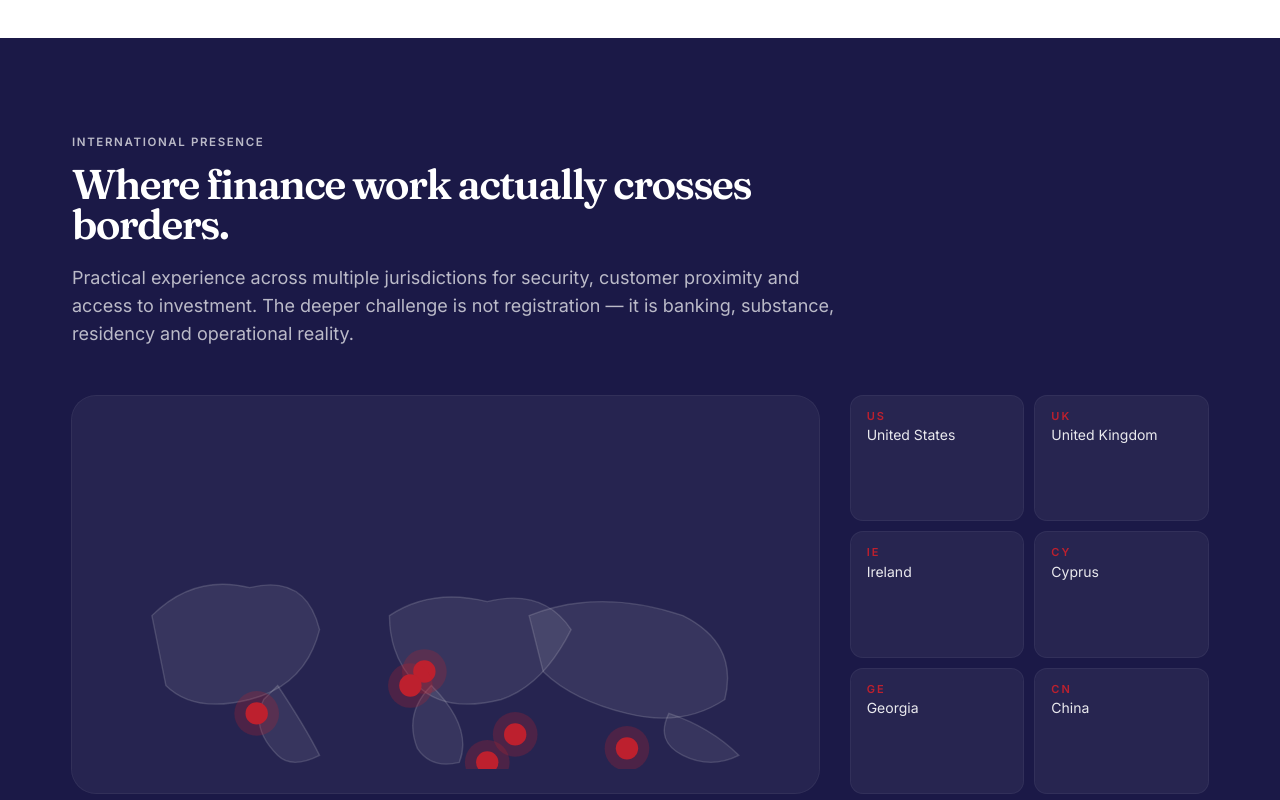
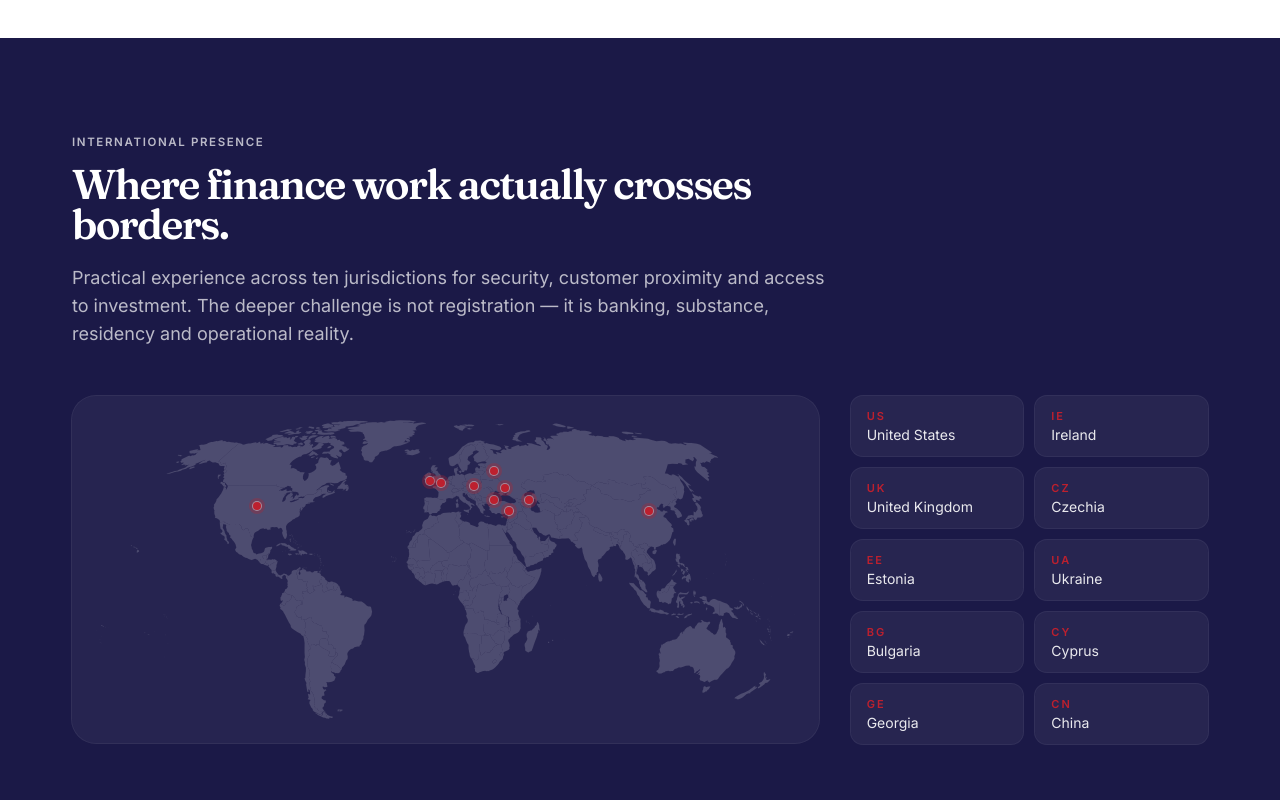
Before and after one commit to valeriy-star/finance-website, a Next.js app: page /expertise in a window 1280 px wide. Shown: the part 9400-10200 px from the top of the page. Built offline with nearby package versions, Linux system fonts and the light colour scheme.

Commit message:
Update WorldMap.tsx

```diff
--- a/src/components/WorldMap.tsx
+++ b/src/components/WorldMap.tsx
@@ -1,18 +1,34 @@
 import { Container } from './Container';
 import { SectionHeading } from './SectionHeading';
+import { asset } from '@/lib/paths';
 
+// Equirectangular projection on the Simplemaps world-map.svg
+// (viewBox 0 0 2000 857). Position each marker as a percentage of
+// the container, computed from latitude / longitude:
+//   left = (lon + 180) / 360 * 100
+//   top  = (90  - lat) / 180 * 100
 const jurisdictions = [
-  { code: 'US', label: 'United States', x: 23, y: 42 },
-  { code: 'UK', label: 'United Kingdom', x: 47, y: 36 },
-  { code: 'IE', label: 'Ireland', x: 45, y: 38 },
-  { code: 'CY', label: 'Cyprus', x: 56, y: 49 },
-  { code: 'GE', label: 'Georgia', x: 60, y: 45 },
-  { code: 'CN', label: 'China', x: 76, y: 47 },
+  { code: 'US', label: 'United States', lat: 38,  lon: -97 },
+  { code: 'IE', label: 'Ireland',       lat: 53,  lon: -8  },
+  { code: 'UK', label: 'United Kingdom', lat: 52, lon: -2  },
+  { code: 'CZ', label: 'Czechia',       lat: 50,  lon: 15  },
+  { code: 'EE', label: 'Estonia',       lat: 59,  lon: 25  },
+  { code: 'UA', label: 'Ukraine',       lat: 49,  lon: 31  },
+  { code: 'BG', label: 'Bulgaria',      lat: 42,  lon: 25  },
+  { code: 'CY', label: 'Cyprus',        lat: 35,  lon: 33  },
+  { code: 'GE', label: 'Georgia',       lat: 42,  lon: 43  },
+  { code: 'CN', label: 'China',         lat: 35,  lon: 105 },
 ];
 
-// Lightweight stylised world map — simple continent blobs only, used as a backdrop for
-// the markers. Avoids any heavy geo libraries while still feeling map-like.
+function toPosition(lat: number, lon: number) {
+  return {
+    left: `${((lon + 180) / 360) * 100}%`,
+    top: `${((90 - lat) / 180) * 100}%`,
+  };
+}
+
 export function WorldMap() {
+  const mapSrc = asset('/images/world-map.svg');
   return (
     <section className="py-20 lg:py-24 bg-brand-ink text-white">
       <Container>
@@ -20,31 +36,45 @@ export function WorldMap() {
           variant="dark"
           eyebrow="International presence"
           title="Where finance work actually crosses borders."
-          intro="Practical experience across multiple jurisdictions for security, customer proximity and access to investment. The deeper challenge is not registration — it is banking, substance, residency and operational reality."
+          intro="Practical experience across ten jurisdictions for security, customer proximity and access to investment. The deeper challenge is not registration — it is banking, substance, residency and operational reality."
         />
 
         <div className="mt-12 grid lg:grid-cols-12 gap-8 items-center">
           <div className="lg:col-span-8">
             <div className="relative rounded-3xl bg-white/5 ring-1 ring-white/10 p-4 sm:p-6">
-              <div className="relative w-full" style={{ aspectRatio: '2 / 1' }}>
-                <svg viewBox="0 0 100 50" className="absolute inset-0 h-full w-full" preserveAspectRatio="xMidYMid meet">
-                  {/* Stylised continents — abstract shapes */}
-                  <g fill="rgba(255,255,255,0.08)" stroke="rgba(255,255,255,0.15)" strokeWidth="0.2">
-                    <path d="M8 28 Q 14 22 22 24 Q 30 22 32 30 Q 30 38 22 40 Q 14 42 10 38 Z" />
-                    <path d="M26 38 Q 30 44 32 48 Q 28 50 26 48 Q 22 44 24 40 Z" />
-                    <path d="M42 28 Q 48 24 56 26 Q 64 24 68 30 Q 64 38 58 40 Q 50 42 46 38 Q 42 34 42 28 Z" />
-                    <path d="M48 38 Q 54 44 52 49 Q 48 50 46 47 Q 44 42 48 38 Z" />
-                    <path d="M62 28 Q 72 24 84 28 Q 92 32 90 40 Q 84 44 76 42 Q 68 40 64 36 Z" />
-                    <path d="M82 42 Q 88 44 92 48 Q 88 50 84 48 Q 80 46 82 42 Z" />
-                  </g>
-                  {/* Markers */}
-                  {jurisdictions.map((j) => (
-                    <g key={j.code} transform={`translate(${j.x} ${j.y})`}>
-                      <circle r="1.6" fill="#BD202E" />
-                      <circle r="3.2" fill="#BD202E" fillOpacity="0.25" />
-                    </g>
-                  ))}
-                </svg>
+              {/* 2000:857 ratio matches the SVG viewBox so marker percentages line up */}
+              <div className="relative w-full" style={{ aspectRatio: '2000 / 857' }}>
+                {/* The map itself: original SVG is light-grey on white. CSS filters
+                    invert that so the continents read as soft-white on the navy
+                    background. Opacity keeps it from competing with the markers. */}
+                <img
+                  src={mapSrc}
+                  alt=""
+                  aria-hidden="true"
+                  className="absolute inset-0 h-full w-full"
+                  style={{
+                    filter: 'brightness(0) invert(1)',
+                    opacity: 0.18,
+                  }}
+                />
+
+                {/* Markers */}
+                {jurisdictions.map((j) => {
+                  const pos = toPosition(j.lat, j.lon);
+                  return (
+                    <div
+                      key={j.code}
+                      className="absolute -translate-x-1/2 -translate-y-1/2"
+                      style={{ left: pos.left, top: pos.top }}
+                      title={j.label}
+                    >
+                      {/* Outer pulse halo */}
+                      <span className="absolute -translate-x-1/2 -translate-y-1/2 h-4 w-4 rounded-full bg-brand-accent/30" />
+                      {/* Core dot */}
+                      <span className="absolute -translate-x-1/2 -translate-y-1/2 h-2 w-2 rounded-full bg-brand-accent ring-1 ring-white/40" />
+                    </div>
+                  );
+                })}
               </div>
             </div>
           </div>
```
